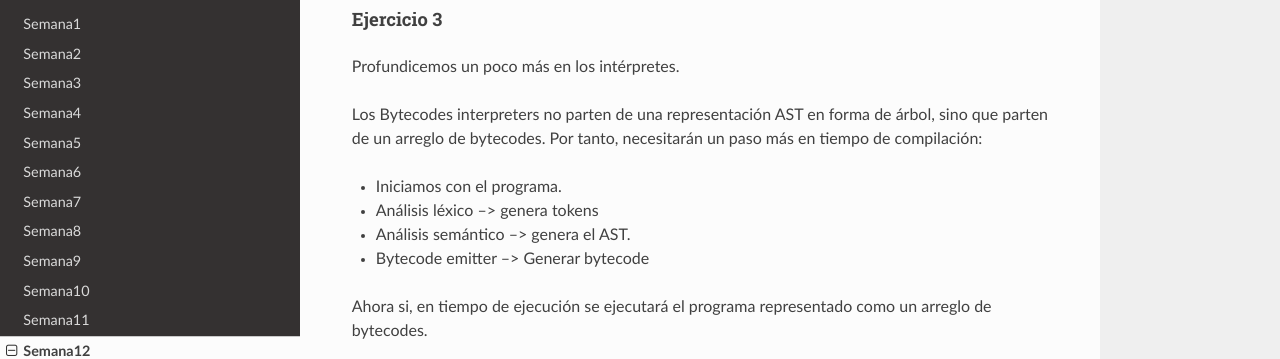
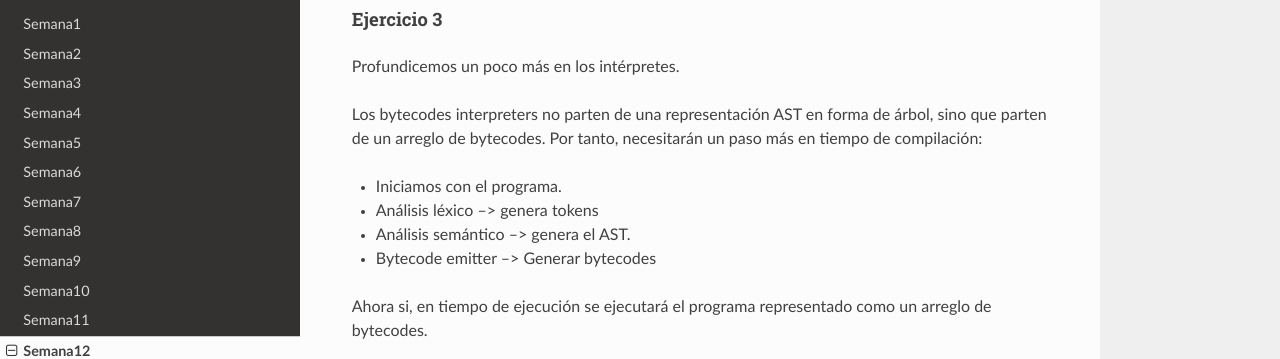
Before and after one commit to juanferfranco/controladores, a Sphinx documentation site: the page built from docs/_semana12/semana12.rst, in a window 1280 px wide and 900 px high, scrolled down 2171 px. Shown: the part 153-512 px from the top of the window. Built offline with Sphinx 7.4.7 and the Read the Docs theme 2.0.0, drawn with Linux system fonts in a browser that asks for light colours.

Commit message:
update settings and week 12

```diff
--- a/docs/_semana12/semana12.rst
+++ b/docs/_semana12/semana12.rst
@@ -106,14 +106,14 @@
 ############
 Profundicemos un poco más en los intérpretes.
 
-Los Bytecodes interpreters no parten de una representación AST en forma de árbol, sino
+Los bytecodes interpreters no parten de una representación AST en forma de árbol, sino
 que parten de un arreglo de bytecodes. Por tanto, necesitarán un paso más en tiempo
 de compilación:
 
 * Iniciamos con el programa.
 * Análisis léxico --> genera tokens
 * Análisis semántico --> genera el AST.
-* Bytecode emitter --> Generar bytecode
+* Bytecode emitter --> Generar bytecodes
 
 Ahora si, en tiempo de ejecución se ejecutará el programa representado como un
 arreglo de bytecodes.
```
